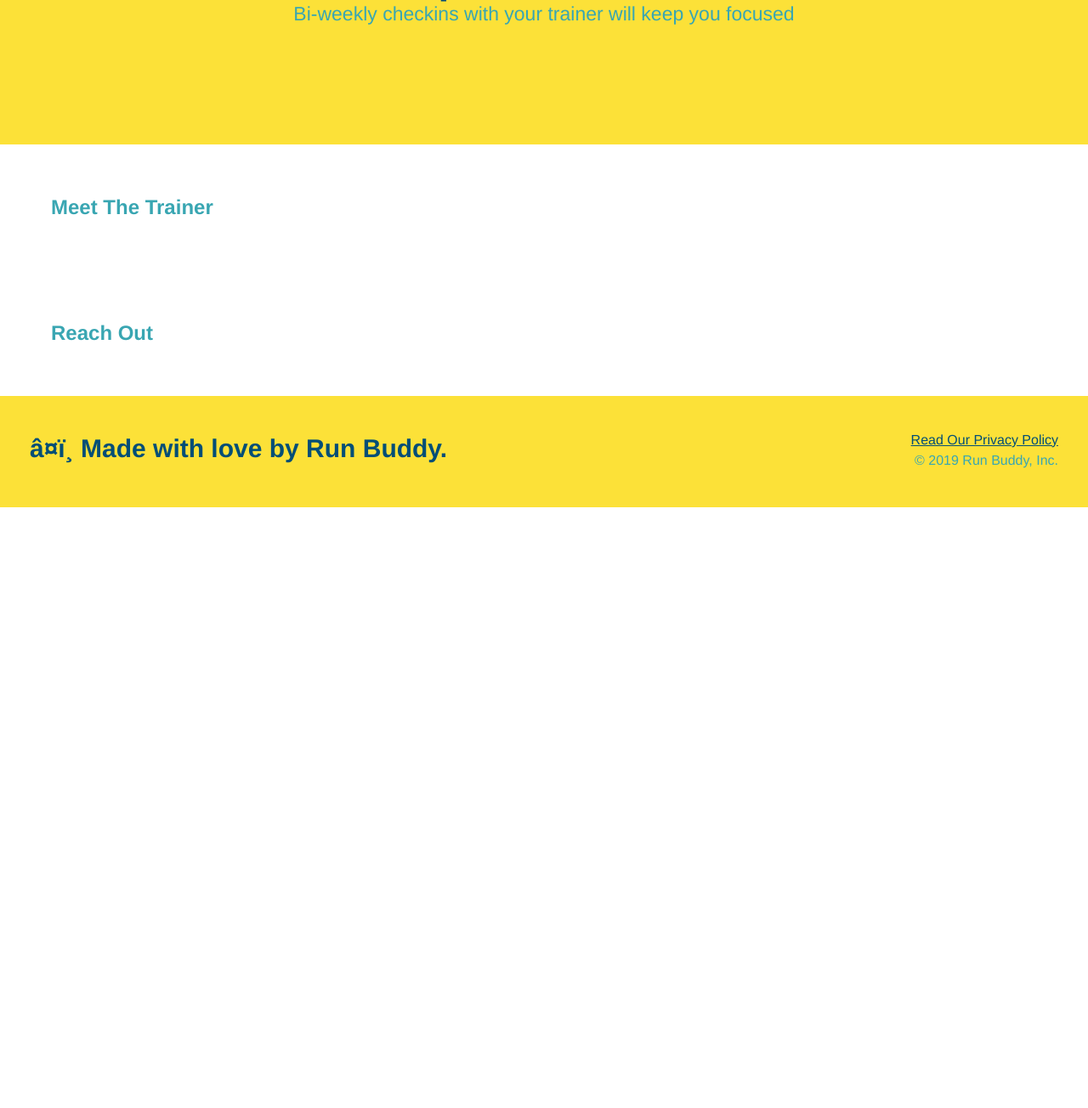
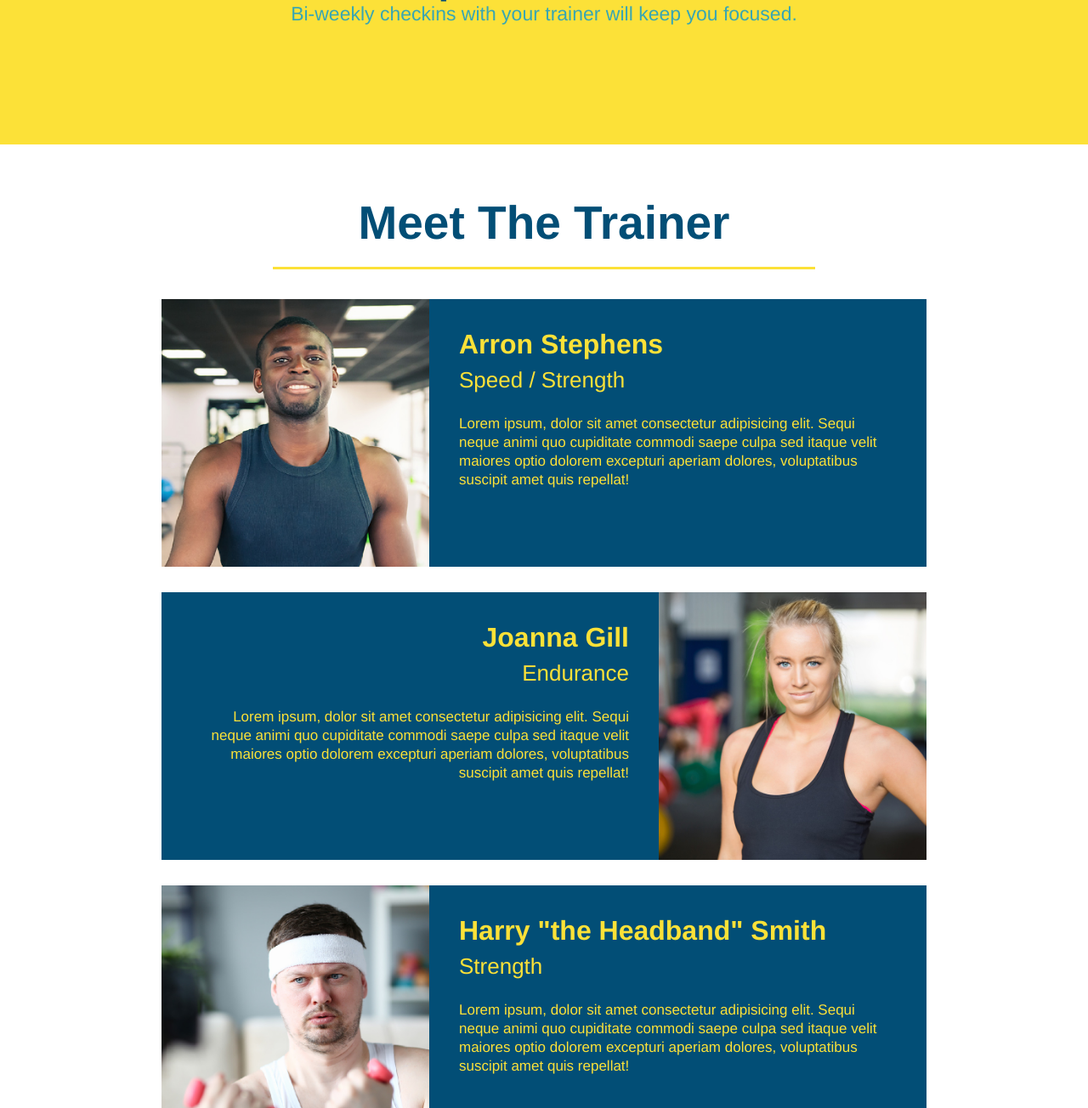
Before and after one commit to MerryC-jAmWhisk/run-buddy, a plain HTML site: page index.html in a window 1280 px wide. Shown: the part 2560-3864 px from the top of the page at 85% size. Before the commit the page ends 3157 px from the top, so only its background shows below. Drawn offline with Linux system fonts and the light colour scheme.

Commit message:
finished styling the trainers section

```diff
--- a/assets/css/style.css
+++ b/assets/css/style.css
@@ -179,3 +179,50 @@ section {
 .secondary-border {
     border-color: #39a6b2;
 }
+
+.trainers {
+    text-align: center;
+}
+
+.trainer {
+    width: 900px;
+    margin: 0 auto 30px auto;
+    background: #024e76;
+    color: #fce138;
+    overflow: auto;
+}
+
+.trainer img {
+    width: 35%;
+    float: left;
+}
+
+.trainer-bio {
+    padding: 35px;
+    float: left;
+    width: 65%;
+}
+
+.text-left {
+    text-align: left;
+}
+
+.text-right {
+    text-align: right;
+}
+
+.trainer-bio h3 {
+    font-size: 32px;
+    margin-bottom: 8px;
+}
+
+.trainer-bio h4 {
+    font-weight: lighter;
+    font-size: 26px;
+    margin-bottom: 25px;
+}
+
+.trainer-bio p {
+    font-size: 17px;
+    line-height: 1.3;
+}
--- a/index.html
+++ b/index.html
@@ -101,13 +101,48 @@
             <div>
                 <img src="./assets/images/step-4.svg" alt="" />
                 <h3>Step 4: <span>See Results.</span></h3>
-                <p>Bi-weekly checkins with your trainer will keep you focused</p>
+                <p>Bi-weekly checkins with your trainer will keep you focused.</p>
             </div>
          </section>
 
          <!-- "meet the trainer" section -->
-        <section>
-            <h2>Meet The Trainer</h2>
+        <section id="your-trainers" class="trainers">
+            <h2 class="section-title primary-border">Meet The Trainer</h2>
+            <article class="trainer">
+                <img src="./assets/images/trainer-1.jpg" alt="Arron Stephens in his workout clothes, ready to jump iron" />
+                <div class="trainer-bio text-left">
+                    <h3>Arron Stephens</h3>
+                    <h4>Speed / Strength</h4>
+                    <p>
+                        Lorem ipsum, dolor sit amet consectetur adipisicing elit. Sequi neque animi quo cupiditate commodi saepe culpa sed
+                        itaque velit maiores optio dolorem excepturi aperiam dolores, voluptatibus suscipit amet quis repellat!
+                    </p>
+                </div>
+            </article>
+
+            <article class="trainer">
+                <div class="trainer-bio text-right">
+                    <h3>Joanna Gill</h3>
+                    <h4>Endurance</h4>
+                    <p>
+                        Lorem ipsum, dolor sit amet consectetur adipisicing elit. Sequi neque animi quo cupiditate commodi saepe culpa sed
+                        itaque velit maiores optio dolorem excepturi aperiam dolores, voluptatibus suscipit amet quis repellat!
+                    </p>
+                </div>
+                <img src="./assets/images/trainer-2.jpg" alt="Joanna Gill cooling off after a workout" />
+            </article>
+
+            <article class="trainer">
+                <img src="./assets/images/trainer-3.jpg" alt="Harry Smith wearing a headband and lifting comically small pink weights" />
+                <div class="trainer-bio text-left">
+                    <h3>Harry "the Headband" Smith</h3>
+                    <h4>Strength</h4>
+                    <p>
+                        Lorem ipsum, dolor sit amet consectetur adipisicing elit. Sequi neque animi quo cupiditate commodi saepe culpa sed
+                        itaque velit maiores optio dolorem excepturi aperiam dolores, voluptatibus suscipit amet quis repellat!
+                    </p>
+                </div>
+            </article>
 
          </section>
 
```
Also changed, not shown: assets/images/trainer-1.jpg (added), assets/images/trainer-2.jpg (added), assets/images/trainer-3.jpg (added).
